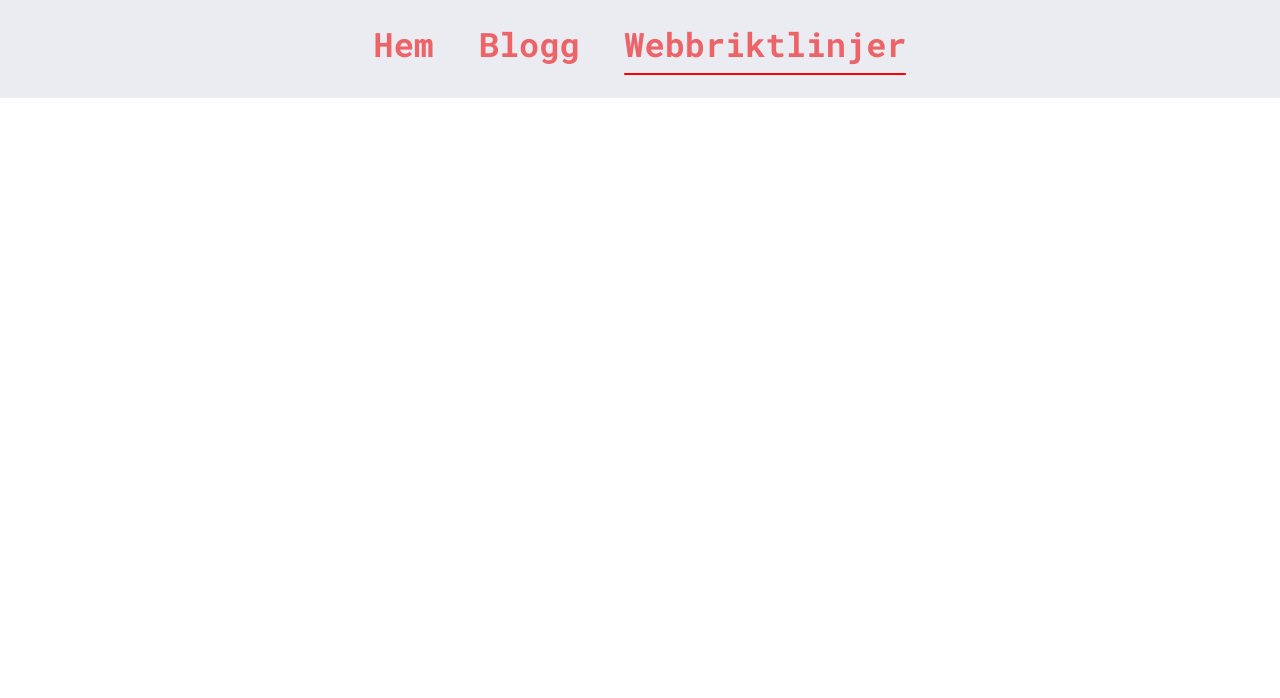
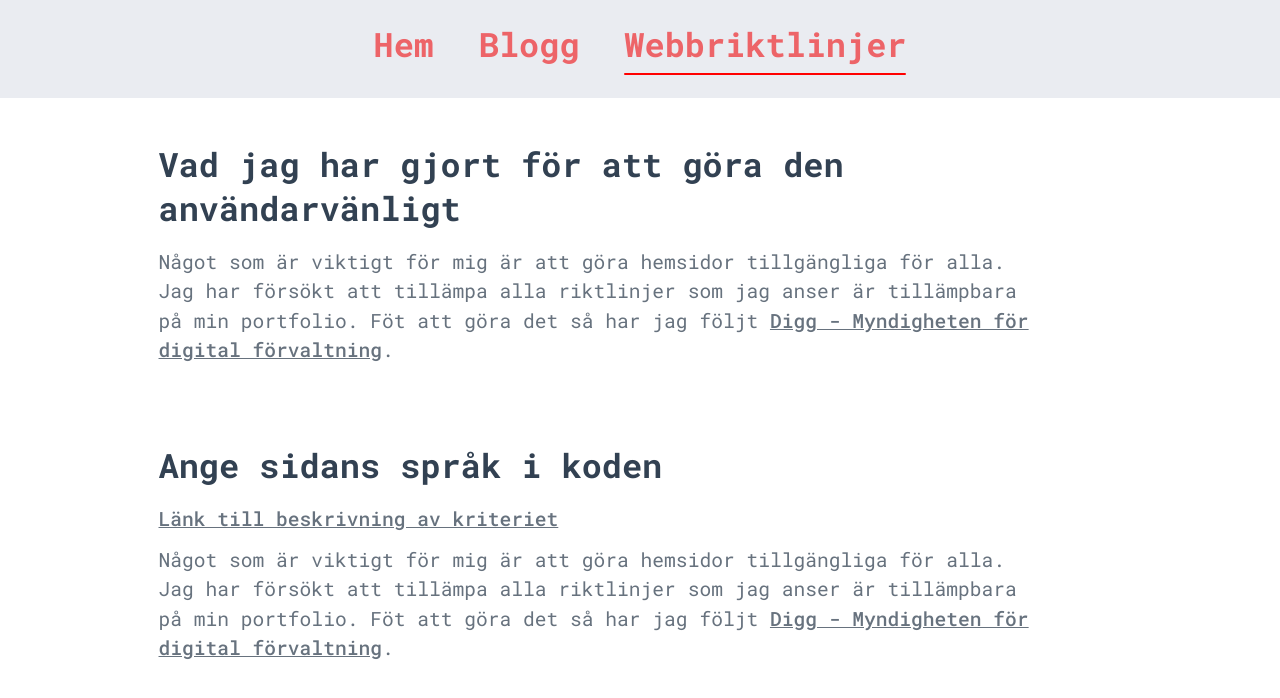
Before and after one commit to JosefForkman/webb-front-labb-1, a plain HTML site: page webGuidelines.html in a window 1280 px wide. Drawn offline with Linux system fonts and the light colour scheme.

Commit message:
add content to WCAG page and edit link to blogg page

```diff
--- a/css/base.css
+++ b/css/base.css
@@ -21,6 +21,10 @@ p {
 
     &:last-of-type {
         margin-bottom: 0;
+    }
+    a {
+        color: var(--Neutral-Grayish-Blue);
+        font-weight: 500;
     }
 }
 
@@ -100,10 +104,13 @@ form {
     --grid-gap: 1.5rem;
 
     display: grid;
-    grid-template-columns: repeat(auto-fill, minmax(min(100%, var(--grid-min-width)), 1fr));
+    grid-template-columns: repeat(
+        auto-fill,
+        minmax(min(100%, var(--grid-min-width)), 1fr)
+    );
     gap: var(--grid-gap);
 
-    list-style: none;;
+    list-style: none;
 }
 .card {
     padding: 1rem;
--- a/css/style.css
+++ b/css/style.css
@@ -64,7 +64,6 @@ header {
         display: flex;
         flex-direction: column;
         align-items: flex-end;
-        background-color: transparent;
         padding-right: 1em;
 
         label {
@@ -292,7 +291,6 @@ main {
             border-radius: 0.5rem;
             border: 3px solid var(--Neutral-Light-gray);
             padding: 1.5em;
-            /* margin-block: 1.5rem; */
             overflow-x: auto;
         }
     }
@@ -312,3 +310,7 @@ main {
         }
     }
 }
+
+.introduction-WCAG {
+    margin-bottom: 3.5rem;
+}
--- a/webGuidelines.html
+++ b/webGuidelines.html
@@ -33,9 +33,7 @@
                         <a href="/" class="text-primary-soft-red">Hem</a>
                     </li>
                     <li>
-                        <a href="/blogg.html" class="text-primary-soft-red"
-                            >Blogg</a
-                        >
+                        <a href="/Blogg" class="text-primary-soft-red">Blogg</a>
                     </li>
                     <li>
                         <a
@@ -48,6 +46,41 @@
                 </ul>
             </nav>
         </header>
-        <main></main>
+        <main>
+            <section class="introduction-WCAG">
+                <h1>Vad jag har gjort för att göra den användarvänligt</h1>
+                <p>
+                    Något som är viktigt för mig är att göra hemsidor
+                    tillgängliga för alla. Jag har försökt att tillämpa alla
+                    riktlinjer som jag anser är tillämpbara på min portfolio.
+                    Föt att göra det så har jag följt
+                    <a
+                        href="https://www.digg.se/webbriktlinjer/alla-webbriktlinjer"
+                        target="_blank"
+                        >Digg - Myndigheten för digital förvaltning</a
+                    >.
+                </p>
+            </section>
+
+            <h2>Ange sidans språk i koden</h2>
+            <p>
+                <a
+                    href="https://www.digg.se/webbriktlinjer/alla-webbriktlinjer/ange-sidans-sprak-i-koden"
+                    target="_blank"
+                    >Länk till beskrivning av kriteriet</a
+                >
+            </p>
+            <p>
+                Något som är viktigt för mig är att göra hemsidor tillgängliga
+                för alla. Jag har försökt att tillämpa alla riktlinjer som jag
+                anser är tillämpbara på min portfolio. Föt att göra det så har
+                jag följt
+                <a
+                    href="https://www.digg.se/webbriktlinjer/alla-webbriktlinjer"
+                    target="_blank"
+                    >Digg - Myndigheten för digital förvaltning</a
+                >.
+            </p>
+        </main>
     </body>
 </html>
```
Also changed, not shown: Blogg/index.html (+1 -1 lines), index.html (+7 -8 lines).
